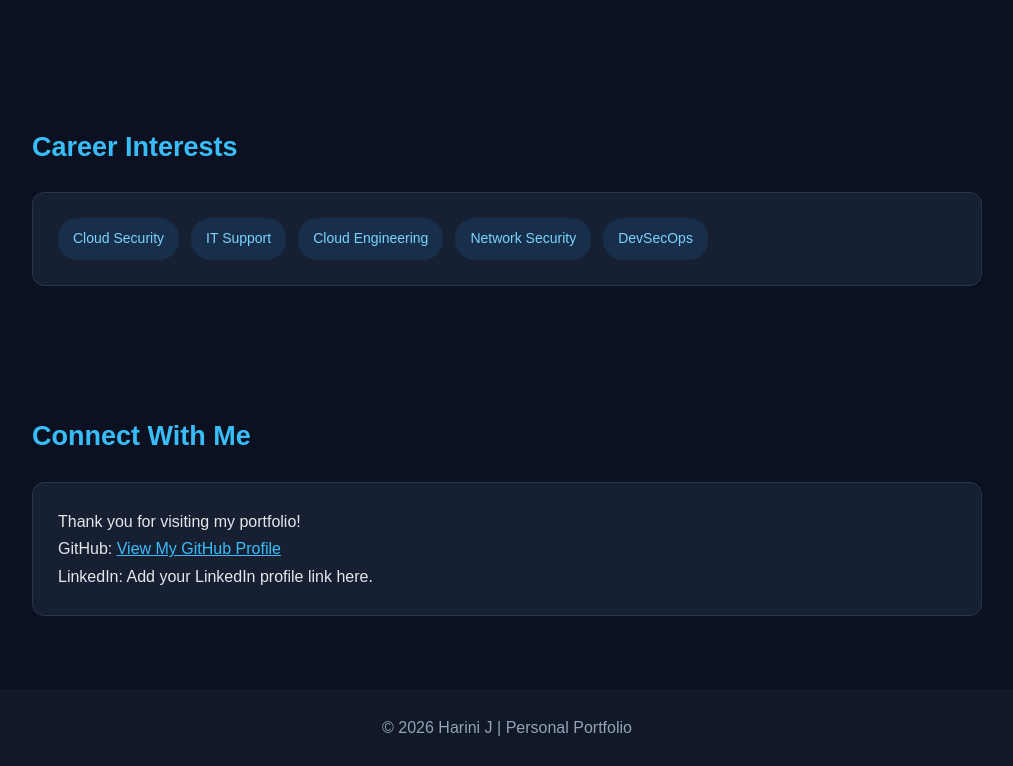
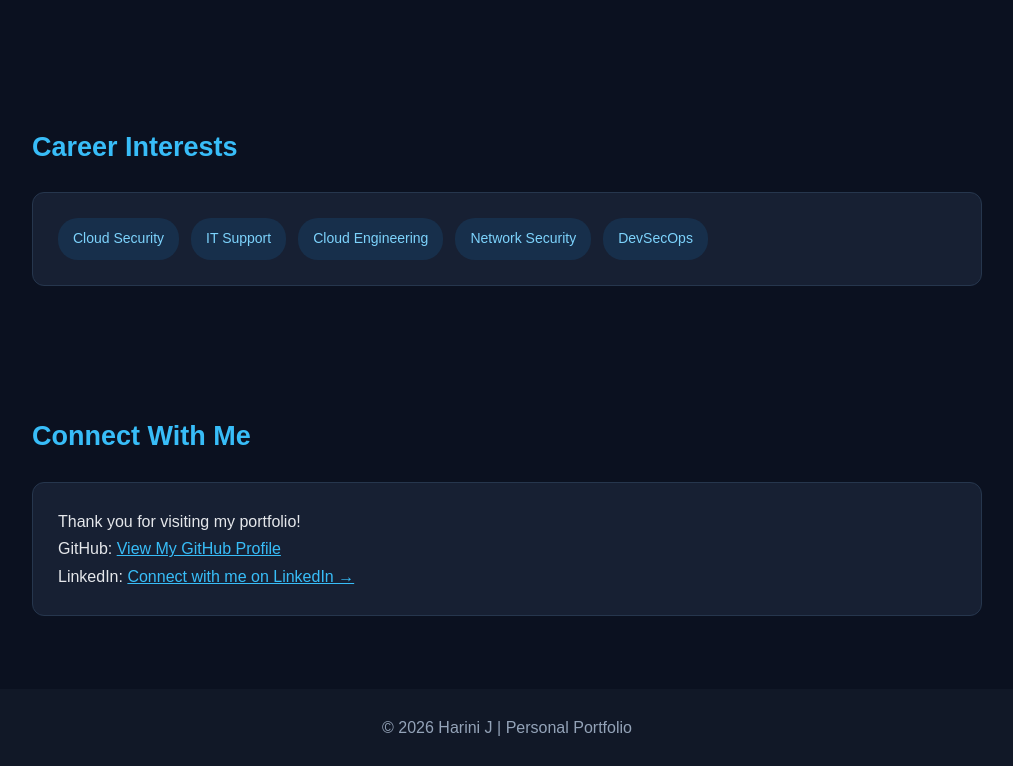
Before and after one commit to harini2669-creator/harini-portfolio, a plain HTML site: page index.html in a window 1280 px wide. Shown: the part 2216-2982 px from the top of the page, without its empty margins (133-1146 px from the left). Drawn offline with Linux system fonts and the light colour scheme.

Commit message:
Update index.html

```diff
--- a/index.html
+++ b/index.html
@@ -264,8 +264,13 @@ footer {
          target="_blank" rel="noopener noreferrer">
         View My GitHub Profile
       </a>
-    </p>
-    <p>LinkedIn: Add your LinkedIn profile link here.</p>
+    <p>
+  LinkedIn:
+  <a href="https://www.linkedin.com/in/harini-jagannathan-b56200379/"
+     target="_blank" rel="noopener noreferrer">
+    Connect with me on LinkedIn →
+  </a>
+</p>
   </div>
 </section>
 
```
